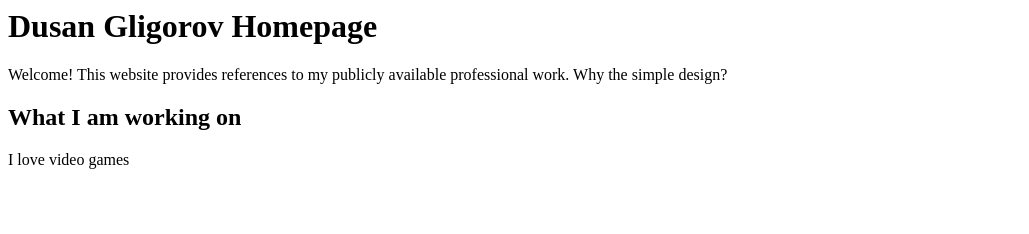
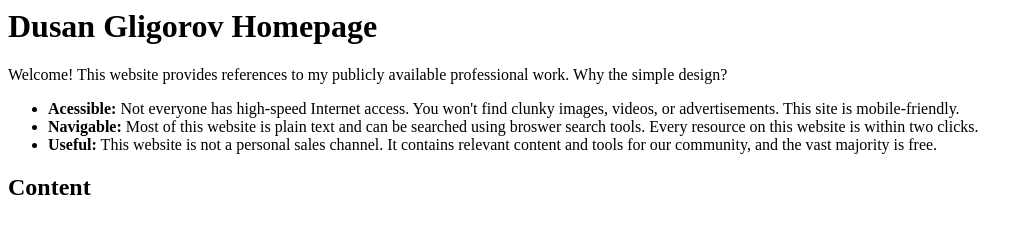
Before and after one commit to dusangligorov/myinfo, a plain HTML site: page index.html in a window 1280 px wide. Shown: the whole page, without its empty margins (0-1029 px from the left). Drawn offline with Linux system fonts and the light colour scheme.

Commit message:
Add files via upload

```diff
--- a/index.html
+++ b/index.html
@@ -5,9 +5,12 @@
         <p>
             Welcome! This website provides references to my publicly available professional work. Why the simple design?
         </p>
-        <h2>What I am working on</h2>
-        <p>
-            I love video games
-        </p>
+        <ul>
+    <li><strong>Acessible: </strong> Not everyone has high-speed Internet access. You won't find clunky images, videos, or advertisements. This site is mobile-friendly. </li>
+    <li><strong>Navigable:</strong> Most of this website is plain text and can be searched using broswer search tools. Every resource on this website is within two clicks. </li>
+    <li><strong>Useful:</strong> This website is not a personal sales channel. It contains relevant content and tools for our community, and the vast majority is free. </li>
+        </ul>
+        <h2>Content</h2>
+
     </body>
 </html>
```
